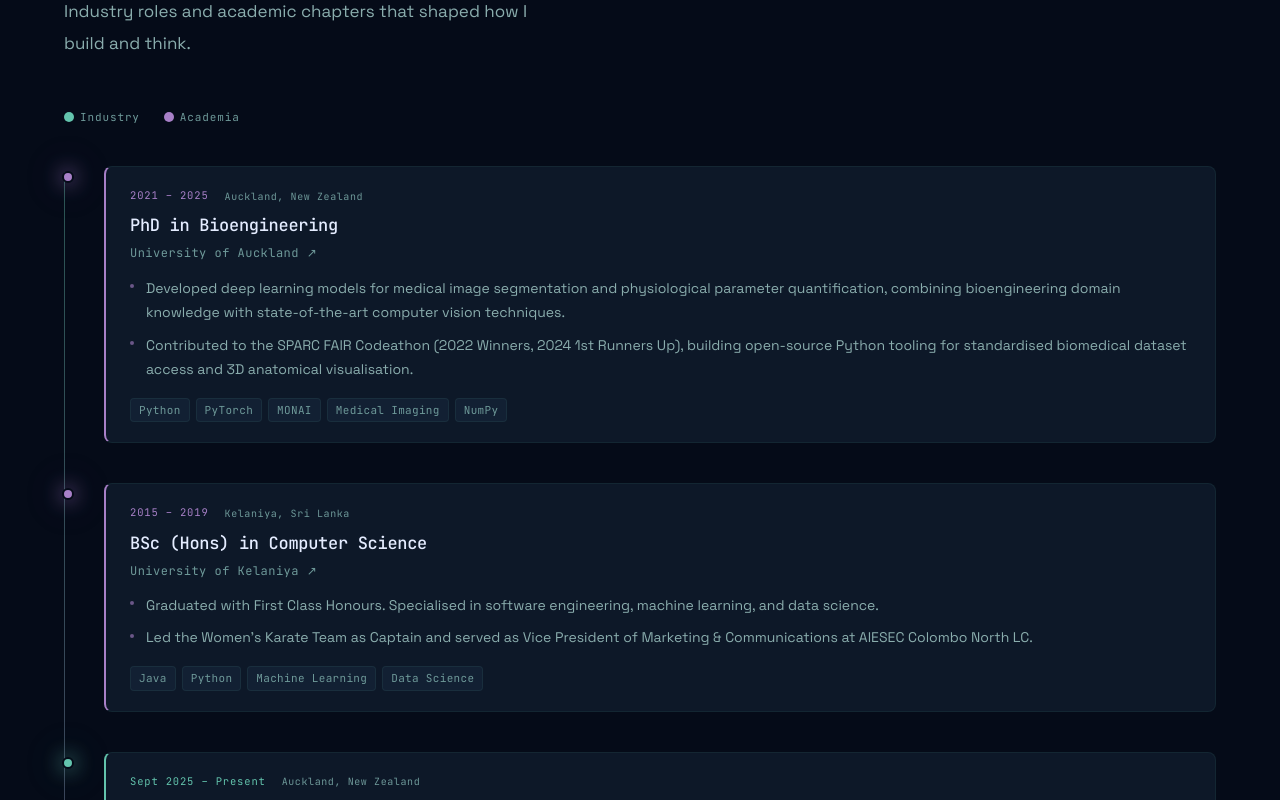
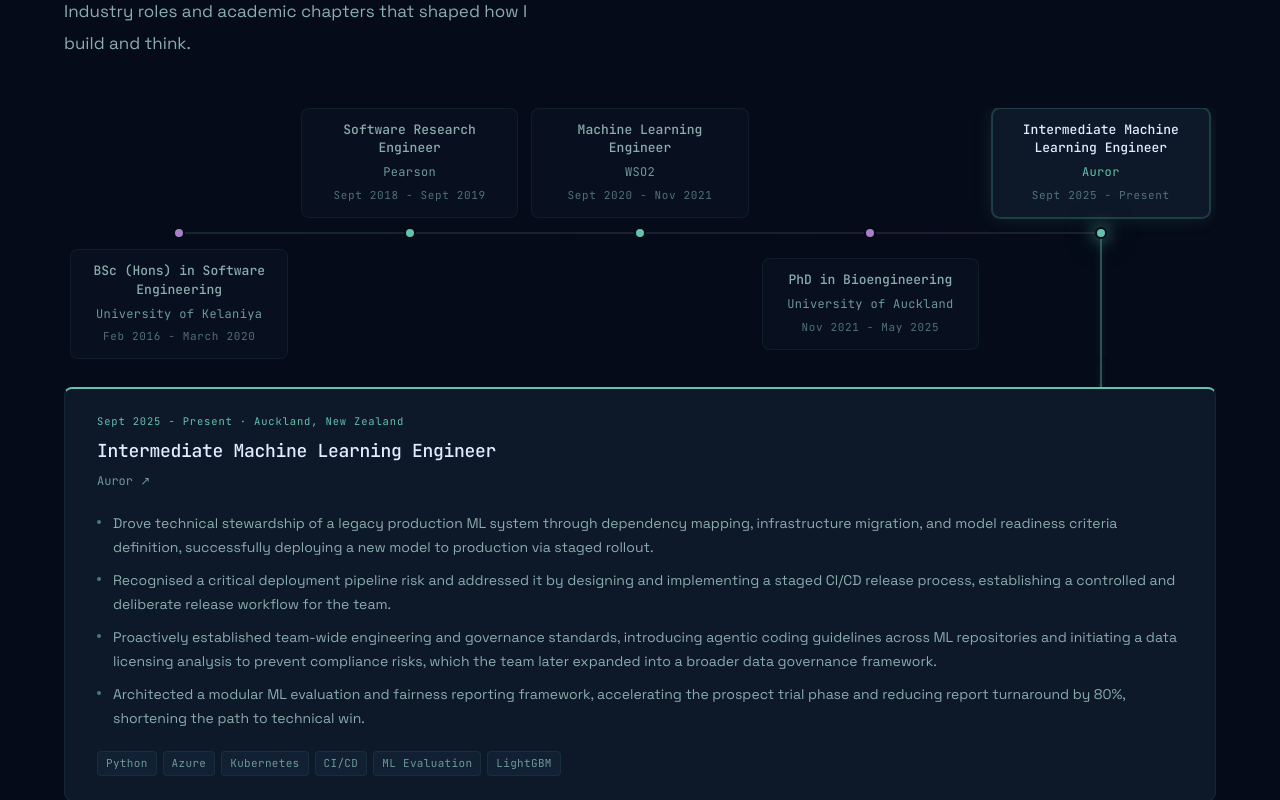
Before and after one commit to savindi-wijenayaka/savindi-wijenayaka.github.io, a Next.js app: page / in a window 1280 px wide. Shown: the part 1820-2620 px from the top of the page. Built offline with nearby package versions, Linux system fonts and the light colour scheme.

Commit message:
Update Work and Education

```diff
--- a/app/globals.css
+++ b/app/globals.css
@@ -245,6 +245,41 @@
   50%       { box-shadow: 0 0 20px rgba(168,128,200,0.9), 0 0 44px rgba(168,128,200,0.4); }
 }
 
+/* ── Timeline panel & stem ───────────────────────────────────────── */
+@keyframes panelFadeIn {
+  from { opacity: 0; transform: translateY(8px); }
+  to   { opacity: 1; transform: translateY(0); }
+}
+.timeline-panel {
+  animation: panelFadeIn 250ms var(--ease-out) forwards;
+}
+
+/* Traveling dot on the vertical stem connector */
+@keyframes stemFlow {
+  0%   { opacity: 0;   top: 0; }
+  15%  { opacity: 1; }
+  85%  { opacity: 1; }
+  100% { opacity: 0;   top: calc(100% - 4px); }
+}
+.stem-dot {
+  position: absolute;
+  width:  4px;
+  height: 4px;
+  border-radius: 50%;
+  left: 50%;
+  transform: translateX(-50%);
+  top: 0;
+  animation: stemFlow 1.1s ease-in-out infinite;
+}
+
+/* Timeline horizontal scroll — thin custom scrollbar */
+.timeline-scroll::-webkit-scrollbar        { height: 3px; }
+.timeline-scroll::-webkit-scrollbar-track  { background: transparent; }
+.timeline-scroll::-webkit-scrollbar-thumb  {
+  background: var(--border-emerald);
+  border-radius: 2px;
+}
+
 /* ── Reduced motion ─────────────────────────────────────────────── */
 @media (prefers-reduced-motion: reduce) {
   *, *::before, *::after {
--- a/components/sections/Timeline.tsx
+++ b/components/sections/Timeline.tsx
@@ -1,17 +1,107 @@
 "use client";
 
+import { useState } from "react";
 import SectionHeader from "@/components/ui/SectionHeader";
 import RevealOnScroll from "@/components/ui/RevealOnScroll";
-import Experience from "@/data/experience";
+import Experience, { ExperienceEntry } from "@/data/experience";
 
+// ── Tile card (shown above or below the spine) ───────────────────────
+function TileCard({
+  entry,
+  isSelected,
+  accent,
+  borderAccent,
+  glow,
+  year,
+}: {
+  entry: ExperienceEntry;
+  isSelected: boolean;
+  accent: string;
+  borderAccent: string;
+  glow: string;
+  year: string;
+}) {
+  return (
+    <div
+      style={{
+        width: "100%",
+        background: isSelected ? "var(--bg-elevated)" : "var(--bg-base)",
+        border: `1px solid ${isSelected ? borderAccent : "var(--border)"}`,
+        borderRadius: "var(--radius-md)",
+        padding: "0.75rem 0.875rem",
+        textAlign: "center",
+        boxShadow: isSelected ? glow : "none",
+        transition: "background 200ms, border-color 200ms, box-shadow 200ms",
+      }}
+    >
+      {/* Role / Title */}
+      <div
+        style={{
+          fontFamily: "var(--font-mono), monospace",
+          fontSize: 13,
+          fontWeight: 500,
+          color: isSelected ? "var(--text-primary)" : "var(--text-secondary)",
+          lineHeight: 1.45,
+          marginBottom: 6,
+          transition: "color 200ms",
+        }}
+      >
+        {entry.role}
+      </div>
+      {/* Company — full name always */}
+      <div
+        style={{
+          fontFamily: "var(--font-mono), monospace",
+          fontSize: 12,
+          color: isSelected ? accent : "var(--text-muted)",
+          letterSpacing: "0.03em",
+          marginBottom: 5,
+          transition: "color 200ms",
+          lineHeight: 1.4,
+        }}
+      >
+        {entry.company}
+      </div>
+      {/* Date range */}
+      <div
+        style={{
+          fontFamily: "var(--font-mono), monospace",
+          fontSize: 11,
+          color: "var(--text-muted)",
+          letterSpacing: "0.06em",
+          opacity: 0.7,
+        }}
+      >
+        {year}
+      </div>
+    </div>
+  );
+}
+
+// ── Section ───────────────────────────────────────────────────────────
 export default function Timeline() {
-  // Sort: newest first, with industry interleaved with academic
+  // Sort oldest → newest (left to right)
   const entries = [...Experience].sort((a, b) => {
-    // Extract start year
-    const yearA = parseInt(a.dateRange.replace(/\D.*/, ""), 10) || 0;
-    const yearB = parseInt(b.dateRange.replace(/\D.*/, ""), 10) || 0;
-    return yearB - yearA;
+    const yearA = parseInt(a.dateRange.match(/\d{4}/)?.[0] ?? "0", 10);
+    const yearB = parseInt(b.dateRange.match(/\d{4}/)?.[0] ?? "0", 10);
+    return yearA - yearB;
   });
+
+  const [selectedId, setSelectedId] = useState(entries[entries.length - 1].id);
+  const selected = entries.find((e) => e.id === selectedId)!;
+  const selectedIndex = entries.findIndex((e) => e.id === selectedId);
+
+  // Spine runs from center of first tile to center of last tile
+  const tileHalf = 100 / (2 * entries.length);
+
+  // Stem — vertical connector from rail bottom to panel top
+  const stemLeft = `${((2 * selectedIndex + 1) / (2 * entries.length)) * 100}%`;
+  const stemAccent =
+    selected.type === "industry" ? "var(--emerald)" : "var(--lavender)";
+  const stemGlow =
+    selected.type === "industry"
+      ? "rgba(99,196,173,0.55)"
+      : "rgba(168,128,200,0.55)";
 
   return (
     <section
@@ -32,171 +122,225 @@
           />
         </RevealOnScroll>
 
-        {/* Legend */}
+        {/* ── Timeline Rail ─────────────────────────────────────── */}
         <RevealOnScroll>
+          <div className="timeline-scroll" style={{ overflowX: "auto" }}>
+            <div style={{ position: "relative", minWidth: 860 }}>
+
+              {/* Horizontal spine — top: 50% aligns with dot centers because
+                  each column uses gridTemplateRows: "1fr auto 1fr", making
+                  the dot (auto row) land exactly at the vertical midpoint. */}
+              <div
+                aria-hidden
+                style={{
+                  position: "absolute",
+                  top: "50%",
+                  transform: "translateY(-50%)",
+                  left: `${tileHalf}%`,
+                  right: `${tileHalf}%`,
+                  height: 1,
+                  background:
+                    "linear-gradient(to right, var(--emerald), var(--lavender))",
+                  opacity: 0.3,
+                  zIndex: 0,
+                }}
+              />
+
+              {/* Tile columns */}
+              <div style={{ display: "flex", alignItems: "stretch" }}>
+                {entries.map((entry) => {
+                  const isSelected = entry.id === selectedId;
+                  const isIndustry = entry.type === "industry";
+                  const accent = isIndustry ? "var(--emerald)" : "var(--lavender)";
+                  const borderAccent = isIndustry
+                    ? "var(--border-emerald)"
+                    : "var(--border-lavender)";
+                  const breathe = isIndustry ? "emeraldBreathe" : "lavenderBreathe";
+                  const glow = isIndustry
+                    ? "0 0 0 1px var(--border-emerald), 0 0 20px var(--emerald-glow)"
+                    : "0 0 0 1px var(--border-lavender), 0 0 20px var(--lavender-glow)";
+
+                  return (
+                    <div
+                      key={entry.id}
+                      style={{
+                        flex: 1,
+                        display: "grid",
+                        gridTemplateRows: "1fr auto 1fr",
+                        alignItems: "center",
+                        cursor: "pointer",
+                        padding: "0 0.4rem",
+                        position: "relative",
+                      }}
+                      onClick={() => setSelectedId(entry.id)}
+                    >
+                      {/* Row 1 — industry tile sits here, academic row is empty */}
                       <div
                         style={{
                           display: "flex",
-              gap: "1.5rem",
-              marginBottom: "2.5rem",
-              fontFamily: "var(--font-mono), monospace",
-              fontSize: 11,
-              letterSpacing: "0.08em",
+                          alignItems: "flex-end",
+                          paddingBottom: "0.6rem",
                         }}
                       >
-            <span style={{ display: "flex", alignItems: "center", gap: 6, color: "var(--text-muted)" }}>
-              <span
+                        {isIndustry && (
+                          <TileCard
+                            entry={entry}
+                            isSelected={isSelected}
+                            accent={accent}
+                            borderAccent={borderAccent}
+                            glow={glow}
+                            year={entry.dateRange}
+                          />
+                        )}
+                      </div>
+
+                      {/* Row 2 — dot (always centered on the spine) */}
+                      <div
+                        aria-hidden
                         style={{
-                  width: 10,
-                  height: 10,
-                  borderRadius: "50%",
-                  background: "var(--emerald)",
-                  flexShrink: 0,
-                }}
-              />
-              Industry
-            </span>
-            <span style={{ display: "flex", alignItems: "center", gap: 6, color: "var(--text-muted)" }}>
-              <span
-                style={{
-                  width: 10,
-                  height: 10,
-                  borderRadius: "50%",
-                  background: "var(--lavender)",
-                  flexShrink: 0,
-                }}
-              />
-              Academia
-            </span>
-          </div>
-        </RevealOnScroll>
-
-        {/* Timeline */}
-        <div
-          style={{
-            position: "relative",
-            paddingLeft: "2.5rem",
-          }}
-        >
-          {/* Vertical spine */}
-          <div
-            style={{
-              position: "absolute",
-              left: 0,
-              top: 6,
-              bottom: 0,
-              width: 1,
-              background: "linear-gradient(to bottom, var(--emerald) 0%, var(--lavender) 60%, transparent 100%)",
-              opacity: 0.4,
-            }}
-          />
-
-          {entries.map((entry, idx) => {
-            const isIndustry = entry.type === "industry";
-            const accent = isIndustry ? "var(--emerald)" : "var(--lavender)";
-            const breathe = isIndustry ? "emeraldBreathe" : "lavenderBreathe";
-            const borderAccent = isIndustry ? "var(--border-emerald)" : "var(--border-lavender)";
-
-            return (
-              <RevealOnScroll key={entry.id} delay={idx * 80}>
-                <div
-                  style={{
-                    position: "relative",
-                    marginBottom: idx < entries.length - 1 ? "2.5rem" : 0,
-                  }}
-                >
-                  {/* Node dot */}
-                  <div
-                    style={{
-                      position: "absolute",
-                      left: "-2.6rem",
-                      top: 5,
                           width: 12,
                           height: 12,
                           borderRadius: "50%",
                           background: accent,
                           border: "2.5px solid var(--bg-void)",
-                      animation: `${breathe} 2s ease-in-out infinite`,
+                          zIndex: 1,
+                          justifySelf: "center",
+                          flexShrink: 0,
+                          transition: "box-shadow 200ms",
+                          animation: isSelected
+                            ? `${breathe} 2s ease-in-out infinite`
+                            : "none",
                         }}
                       />
 
-                  {/* Card */}
+                      {/* Row 3 — academic tile sits here, industry row is empty */}
                       <div
+                        style={{
+                          display: "flex",
+                          alignItems: "flex-start",
+                          paddingTop: "0.6rem",
+                        }}
+                      >
+                        {!isIndustry && (
+                          <TileCard
+                            entry={entry}
+                            isSelected={isSelected}
+                            accent={accent}
+                            borderAccent={borderAccent}
+                            glow={glow}
+                            year={entry.dateRange}
+                          />
+                        )}
+                      </div>
+
+                      {/* In-rail connector — industry only, selected only.
+                          Runs from the dot center (top: 50% of column) to the
+                          column bottom, where the gap stem picks it up. */}
+                      {isSelected && isIndustry && (
+                        <div
+                          aria-hidden
+                          style={{
+                            position: "absolute",
+                            top: "50%",
+                            bottom: 0,
+                            left: "50%",
+                            transform: "translateX(-50%)",
+                            width: 1,
+                            background: accent,
+                            opacity: 0.75,
+                            boxShadow: "0 0 6px rgba(99,196,173,0.55)",
+                            zIndex: 0,
+                          }}
+                        />
+                      )}
+                    </div>
+                  );
+                })}
+              </div>
+            </div>
+          </div>
+        </RevealOnScroll>
+
+        {/* ── Stem + Description Panel ──────────────────────────── */}
+        <RevealOnScroll>
+          {/* paddingTop creates the gap the stem lives in */}
+          <div style={{ position: "relative", paddingTop: 28 }}>
+
+            {/* Vertical stem — connects selected tile to panel */}
+            <div
+              aria-hidden
+              style={{
+                position: "absolute",
+                top: 0,
+                height: 28,
+                left: stemLeft,
+                transform: "translateX(-50%)",
+                width: 1,
+                background: stemAccent,
+                opacity: 0.75,
+                boxShadow: `0 0 6px ${stemGlow}`,
+                transition: "left 200ms var(--ease-out)",
+              }}
+            >
+              <div className="stem-dot" style={{ background: stemAccent }} />
+            </div>
+
+          {/* key forces remount → triggers panelFadeIn animation on every tab switch */}
+          <div
+            key={selectedId}
+            className="timeline-panel"
             style={{
               background: "var(--bg-elevated)",
               border: "1px solid var(--border)",
-                      borderLeft: `2px solid ${accent}`,
+              borderTop: `2px solid ${
+                selected.type === "industry"
+                  ? "var(--emerald)"
+                  : "var(--lavender)"
+              }`,
               borderRadius: "var(--radius-md)",
-                      padding: "1.25rem 1.5rem",
-                      transition: "border-color 200ms",
-                    }}
-                    onMouseEnter={(e) => {
-                      (e.currentTarget as HTMLDivElement).style.borderColor = borderAccent;
-                    }}
-                    onMouseLeave={(e) => {
-                      (e.currentTarget as HTMLDivElement).style.borderColor = "var(--border)";
-                      (e.currentTarget as HTMLDivElement).style.borderLeftColor = accent;
+              padding: "1.5rem 2rem",
             }}
           >
-                    {/* Date + location */}
+            {(() => {
+              const isIndustry = selected.type === "industry";
+              const accent = isIndustry ? "var(--emerald)" : "var(--lavender)";
+              return (
+                <>
+                  {/* Header */}
+                  <div style={{ marginBottom: "1.25rem" }}>
                     <div
-                      style={{
-                        display: "flex",
-                        gap: "1rem",
-                        alignItems: "center",
-                        flexWrap: "wrap",
-                        marginBottom: "0.4rem",
-                      }}
-                    >
-                      <span
                       style={{
                         fontFamily: "var(--font-mono), monospace",
                         fontSize: "10.5px",
                         color: accent,
                         letterSpacing: "0.08em",
+                        marginBottom: 5,
                       }}
                     >
-                        {entry.dateRange}
-                      </span>
-                      <span
-                        style={{
-                          fontFamily: "var(--font-mono), monospace",
-                          fontSize: "10px",
-                          color: "var(--text-muted)",
-                          letterSpacing: "0.06em",
-                        }}
-                      >
-                        {entry.location}
-                      </span>
+                      {selected.dateRange} · {selected.location}
                     </div>
-
-                    {/* Role */}
                     <h3
                       style={{
                         fontFamily: "var(--font-mono), monospace",
-                        fontSize: 17,
+                        fontSize: 18,
                         fontWeight: 500,
                         color: "var(--text-primary)",
-                        marginBottom: 3,
+                        marginBottom: 4,
                         letterSpacing: "-0.3px",
                       }}
                     >
-                      {entry.role}
+                      {selected.role}
                     </h3>
-
-                    {/* Company */}
                     <div
                       style={{
                         fontFamily: "var(--font-mono), monospace",
                         fontSize: 12,
                         color: "var(--text-muted)",
-                        marginBottom: "0.75rem",
-                        letterSpacing: "0.04em",
                       }}
                     >
-                      {entry.companyUrl ? (
+                      {selected.companyUrl ? (
                         <a
-                          href={entry.companyUrl}
+                          href={selected.companyUrl}
                           target="_blank"
                           rel="noopener noreferrer"
                           style={{
@@ -205,20 +349,23 @@
                             transition: "color 150ms",
                           }}
                           onMouseEnter={(e) =>
-                            ((e.currentTarget as HTMLAnchorElement).style.color = accent)
+                            ((e.currentTarget as HTMLAnchorElement).style.color =
+                              accent)
                           }
                           onMouseLeave={(e) =>
-                            ((e.currentTarget as HTMLAnchorElement).style.color = "var(--text-muted)")
+                            ((e.currentTarget as HTMLAnchorElement).style.color =
+                              "var(--text-muted)")
                           }
                         >
-                          {entry.company} ↗
+                          {selected.company} ↗
                         </a>
                       ) : (
-                        entry.company
+                        selected.company
                       )}
                     </div>
+                  </div>
 
-                    {/* Description */}
+                  {/* Description bullets */}
                   <ul
                     style={{
                       listStyle: "none",
@@ -227,9 +374,10 @@
                       display: "flex",
                       flexDirection: "column",
                       gap: "0.5rem",
+                      marginBottom: "1.25rem",
                     }}
                   >
-                      {entry.description.map((point, i) => (
+                    {selected.description.map((point, i) => (
                       <li
                         key={i}
                         style={{
@@ -244,7 +392,7 @@
                           style={{
                             position: "absolute",
                             left: 0,
-                              top: "0.6em",
+                            top: "0.65em",
                             width: 4,
                             height: 4,
                             borderRadius: "50%",
@@ -258,16 +406,9 @@
                   </ul>
 
                   {/* Tech stack */}
-                    {entry.techStack.length > 0 && (
-                      <div
-                        style={{
-                          marginTop: "1rem",
-                          display: "flex",
-                          flexWrap: "wrap",
-                          gap: 6,
-                        }}
-                      >
-                        {entry.techStack.map((tech) => (
+                  {selected.techStack.length > 0 && (
+                    <div style={{ display: "flex", flexWrap: "wrap", gap: 6 }}>
+                      {selected.techStack.map((tech) => (
                         <span
                           key={tech}
                           style={{
@@ -286,12 +427,12 @@
                       ))}
                     </div>
                   )}
+                </>
+              );
+            })()}
           </div>
-                </div>
+          </div>{/* end paddingTop wrapper */}
         </RevealOnScroll>
-            );
-          })}
-        </div>
       </div>
     </section>
   );
--- a/components/ui/RevealOnScroll.tsx
+++ b/components/ui/RevealOnScroll.tsx
@@ -6,12 +6,14 @@
   children: ReactNode;
   delay?: number; // ms delay for staggered reveals
   className?: string;
+  style?: React.CSSProperties;
 }
 
 export default function RevealOnScroll({
   children,
   delay = 0,
   className = "",
+  style,
 }: RevealOnScrollProps) {
   const ref = useRef<HTMLDivElement>(null);
 
@@ -34,7 +36,7 @@
   }, [delay]);
 
   return (
-    <div ref={ref} className={`reveal ${className}`}>
+    <div ref={ref} className={`reveal ${className}`} style={style}>
       {children}
     </div>
   );
--- a/data/experience.ts
+++ b/data/experience.ts
@@ -21,7 +21,7 @@
     role: "Intermediate Machine Learning Engineer",
     company: "Auror",
     companyShort: "Auror",
-    dateRange: "Sept 2025 – Present",
+    dateRange: "Sept 2025 - Present",
     location: "Auckland, New Zealand",
     description: [
       "Drove technical stewardship of a legacy production ML system through dependency mapping, infrastructure migration, and model readiness criteria definition, successfully deploying a new model to production via staged rollout.",
@@ -38,7 +38,7 @@
     role: "Machine Learning Engineer",
     company: "WSO2",
     companyShort: "WSO2",
-    dateRange: "Sept 2020 – Nov 2021",
+    dateRange: "Sept 2020 - Nov 2021",
     location: "Colombo, Sri Lanka",
     description: [
       "Researched and delivered a GPT-based model for automated API test case generation, deployed on Azure Kubernetes Service, reducing testing effort for customers and enabling an AI-assisted developer workflow.",
@@ -55,7 +55,7 @@
     role: "Software Research Engineer",
     company: "Pearson",
     companyShort: "Pearson",
-    dateRange: "Sept 2018 – Sept 2019",
+    dateRange: "Sept 2018 - Sept 2019",
     location: "Colombo, Sri Lanka",
     description: [
       "Researched and implemented deep learning modules for emotion detection and speech analysis, integrating models into scalable RESTful microservices for a real-time AI Public Speaking Evaluator.",
@@ -73,7 +73,7 @@
     role: "PhD in Bioengineering",
     company: "University of Auckland",
     companyShort: "UoA",
-    dateRange: "2021 – 2025",
+    dateRange: "Nov 2021 - May 2025",
     location: "Auckland, New Zealand",
     description: [
       "Developed deep learning models for medical image segmentation and physiological parameter quantification, combining bioengineering domain knowledge with state-of-the-art computer vision techniques.",
@@ -85,10 +85,10 @@
   {
     id: "uok-bsc",
     type: "academic",
-    role: "BSc (Hons) in Computer Science",
+    role: "BSc (Hons) in Software Engineering",
     company: "University of Kelaniya",
     companyShort: "UoK",
-    dateRange: "2015 – 2019",
+    dateRange: "Feb 2016 - March 2020",
     location: "Kelaniya, Sri Lanka",
     description: [
       "Graduated with First Class Honours. Specialised in software engineering, machine learning, and data science.",
```
Also changed, not shown: components/sections/Skills.tsx (+5 -2 lines). Lines whose indentation alone changed are shown as unchanged.
